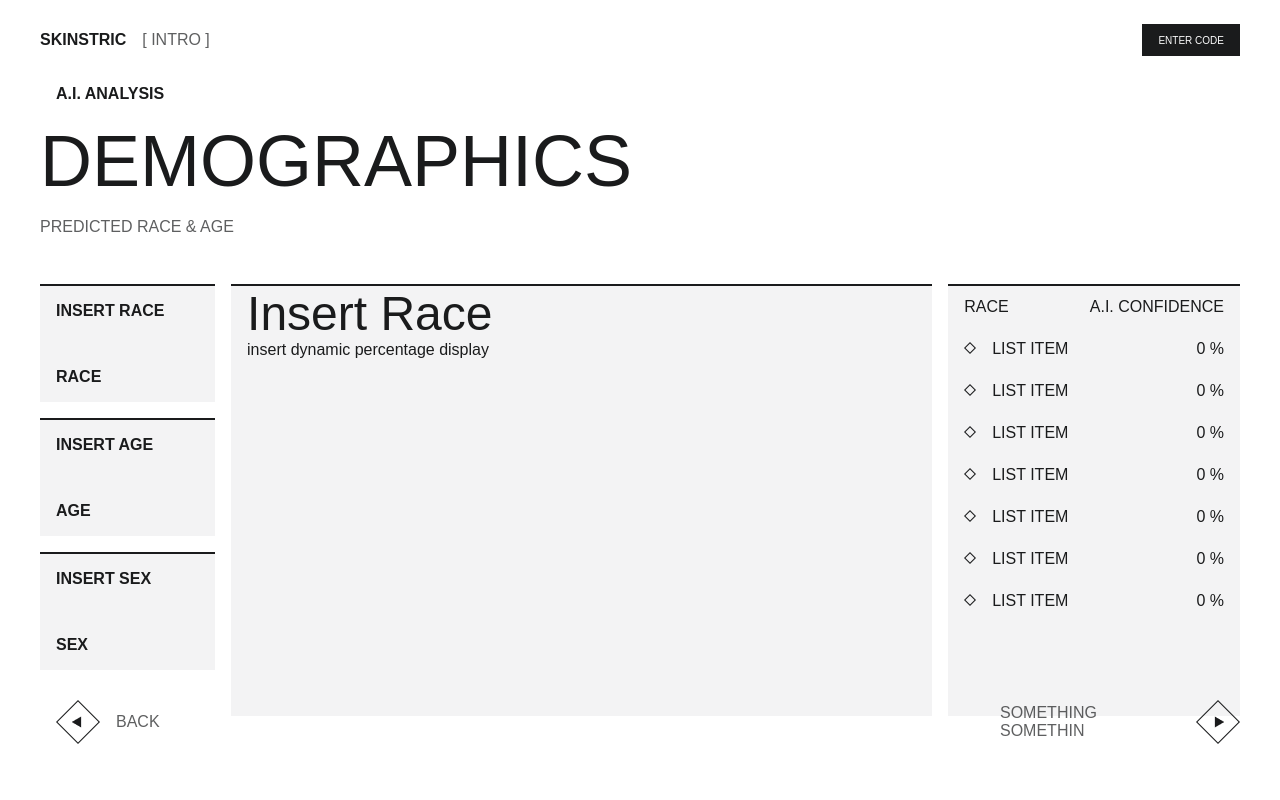
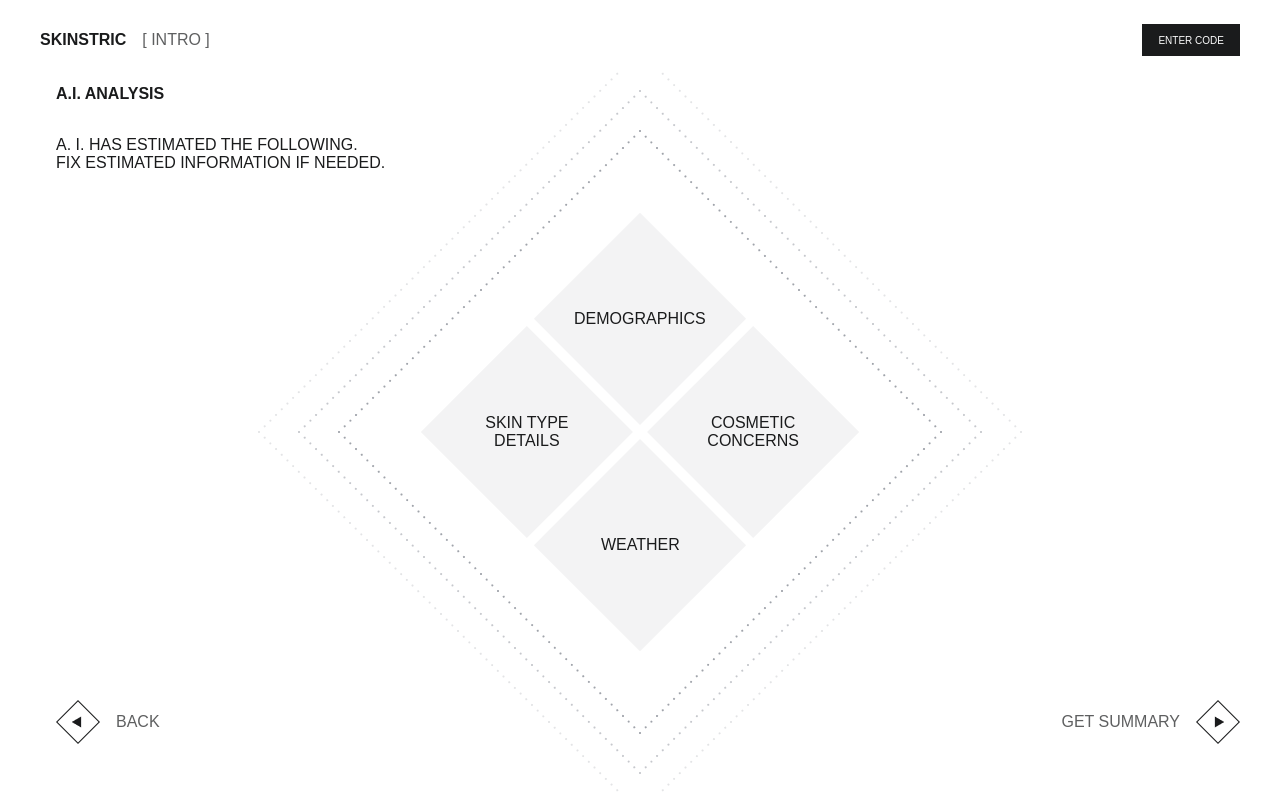
Before and after one commit to illider8bread/solis-skinstric-internship, a React (Vite) app: page /results in a window 1280 px wide. Built offline with nearby package versions, Linux system fonts and the light colour scheme; a web font is replaced by a local one.

Commit message:
Fixing some css and missing html

```diff
--- a/src/App.css
+++ b/src/App.css
@@ -421,3 +421,14 @@ header {
     background-color: #E1E1E2;
     cursor: pointer;
 }
+
+.disclaimer{
+    text-transform: uppercase;
+    color: var(--theme-grey);
+    font-size: 14px;
+    position: absolute;
+    bottom: 1rem;
+    left: 50%;
+    transform: translateX(-50%);
+
+}
--- a/src/components/Analysis.jsx
+++ b/src/components/Analysis.jsx
@@ -3,17 +3,17 @@ import btn from '../assets/buttin-icon-shrunk.png';
 import background from "../assets/form-bkg.png";
 
 
-function Analysis() {
-
+function Analysis({ buttonsHandler }) {
 
     return (
         <>
+            <img src={background} className="form__bgk--img" />
             <div className="subtitle__para">
                 A. I. has estimated the following. <br />
                 Fix estimated information if needed.
             </div>
             <div className="results__buttons">
-                <div className="results__button">
+                <div className="results__button" onClick={() => { buttonsHandler() }}>
                     <p className="results__button--text">
                         Demographics
                     </p>
@@ -34,7 +34,10 @@ function Analysis() {
                     </p>
                 </div>
             </div>
-            <div className="landing__btn proceed" onClick={() => navigate("/")}>
+            <div className="landing__btn back" onClick={() => navigate("/")}>
+                <img src={btn} alt="" className="left-arrow arrow" /> Back
+            </div>
+            <div className="landing__btn proceed" onClick={() => buttonsHandler()}>
                 Get Summary <img src={btn} alt="" className="right-arrow arrow" />
             </div>
         </>
--- a/src/components/Demographics.jsx
+++ b/src/components/Demographics.jsx
@@ -4,7 +4,7 @@ import radio from '../assets/radio-btn.png';
 import radioSelected from '../assets/radio-btn-selected.png'
 
 
-function Demographics({ race, age, sex }) {
+function Demographics({ race, age, sex, buttonsHandler }) {
 
 
     return (
@@ -113,8 +113,11 @@ function Demographics({ race, age, sex }) {
             <p className="disclaimer">
                 if A.I. estimate is wrong, please select the correct one.
             </p>
-            <div className="landing__btn proceed" onClick={() => navigate("/")}>
-                    Something somethin <img src={btn} alt="" className="right-arrow arrow" />
+            <div className="landing__btn back" onClick={() => buttonsHandler()}>
+                <img src={btn} alt="" className="left-arrow arrow" /> Back
+            </div>
+            <div className="landing__btn proceed">
+                Something somethin <img src={btn} alt="" className="right-arrow arrow" />
             </div>
         </div>
     );
--- a/src/pages/Results.jsx
+++ b/src/pages/Results.jsx
@@ -8,17 +8,23 @@ import Demographics from "../components/Demographics";
 
 
 function Results({ results }) {
+    const [showDemo, setShowDemo] = useState(false);
+    function resultsButtonHandler(){
+        setShowDemo(!showDemo);
+    }
 
     return (
         <>
             <section className="body results">
                 <h2 className="form__header">A.I. Analysis</h2>
-                {/* <Analysis /> */}
-                <Demographics demographics={results}/>
+                {!showDemo ?
+                <Analysis buttonsHandler={resultsButtonHandler}/>
+                :
+                <Demographics demographics={results} buttonsHandler={resultsButtonHandler}/>
+                }
 
-                <div className="landing__btn back" onClick={() => navigate("/")}>
-                    <img src={btn} alt="" className="left-arrow arrow" /> Back
-                </div>
+
+
 
             </section>
         </>
```
